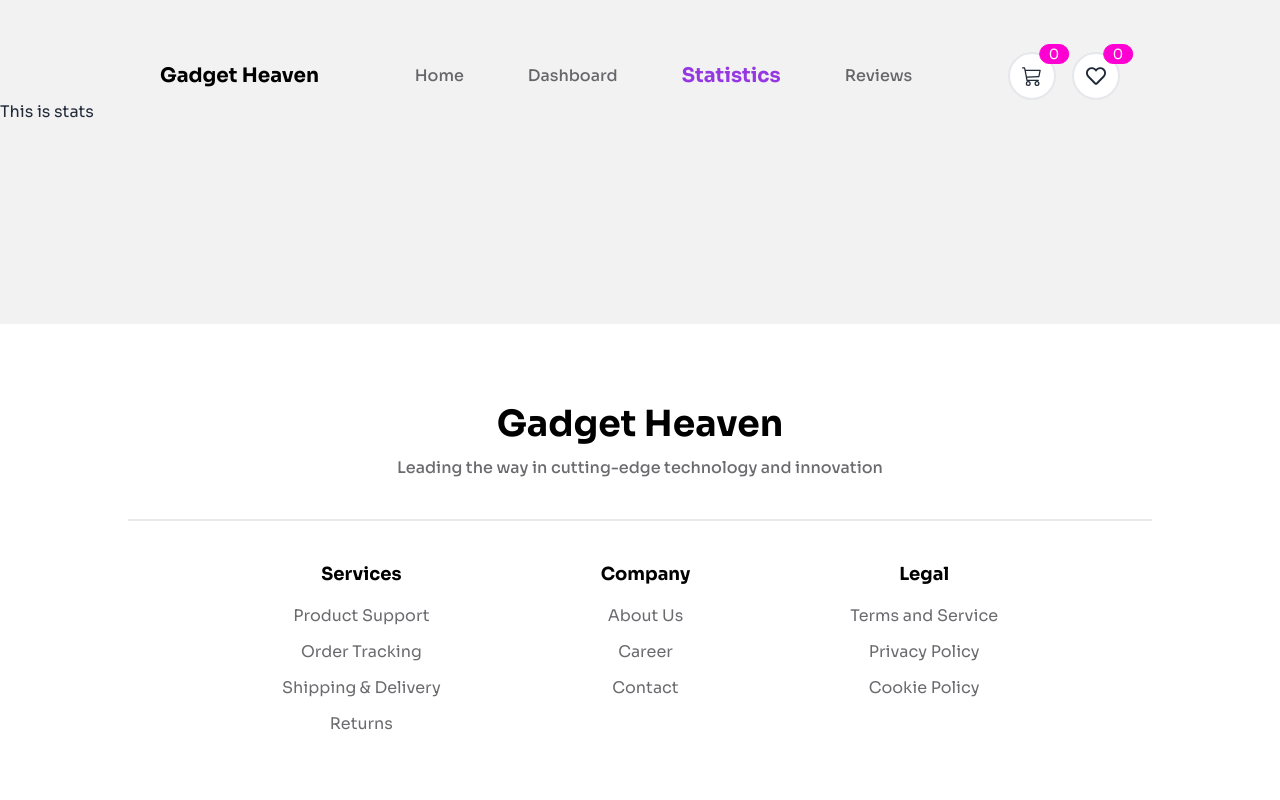
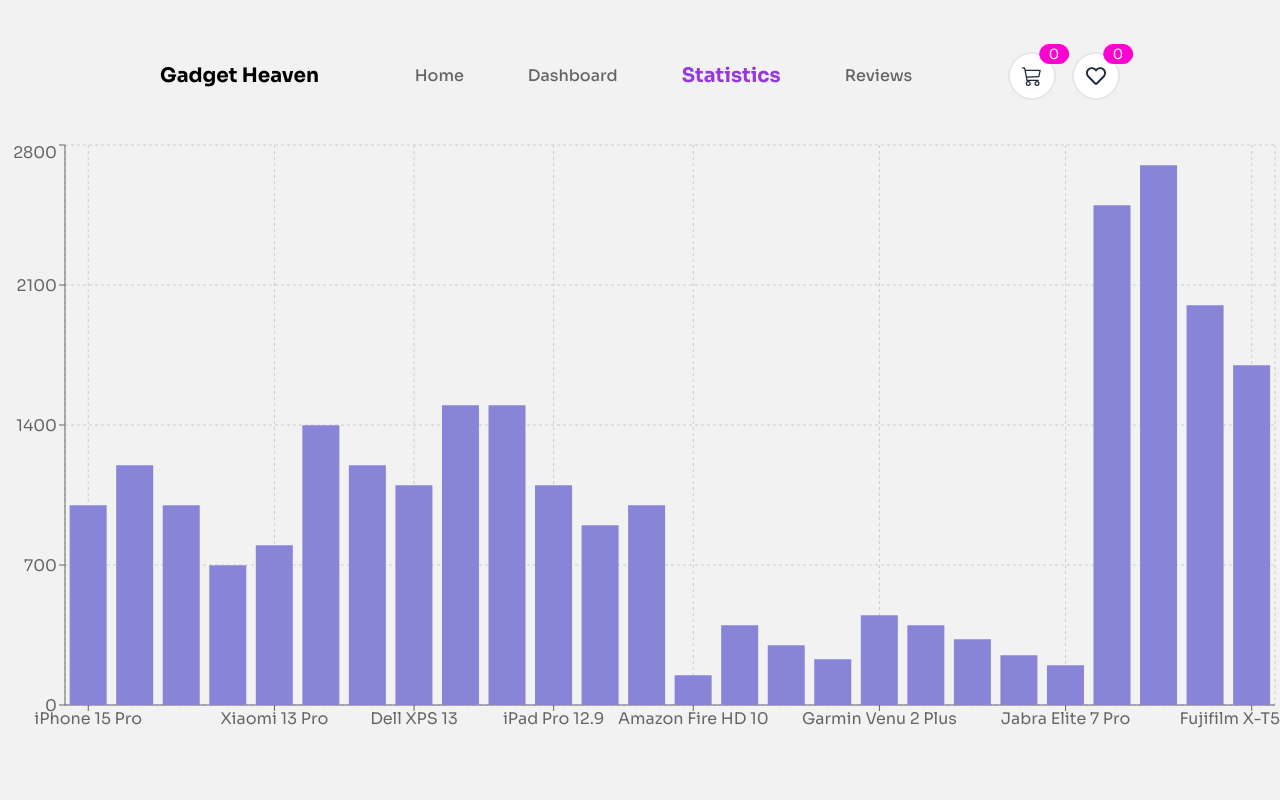
Before and after one commit to programming-hero-web-course-4/b10a8-gadget-heaven-kyoChiwow, a React (Vite) app: page /statistics in a window 1280 px wide. Shown: the top 800 px of the page. Built offline with nearby package versions, Linux system fonts and the light colour scheme.

Commit message:
Done with the project

```diff
--- a/package.json
+++ b/package.json
@@ -20,6 +20,7 @@
     "react-rating-stars-component": "^2.2.0",
     "react-router-dom": "^6.27.0",
     "react-toastify": "^10.0.6",
+    "recharts": "^2.13.3",
     "sort-by": "^1.2.0"
   },
   "devDependencies": {
--- a/src/components/Statistics/Statistics.jsx
+++ b/src/components/Statistics/Statistics.jsx
@@ -1,13 +1,35 @@
+import { useEffect } from "react";
 import { Helmet } from "react-helmet-async";
+import { useState } from "react";
+import { BarChart, Bar, XAxis, YAxis, CartesianGrid, Tooltip, ResponsiveContainer } from 'recharts';
 
 const Statistics = () => {
+  const [products, setProducts] = useState([]);
+  useEffect(() => {
+    fetch("gadgetsData.json")
+      .then((res) => res.json())
+      .then((data) => setProducts(data));
+  }, []);
+
+  const chartData = products.map((product) => ({
+    name: product.product_title,
+    price: product.price,
+  }));
   return (
-        <div>
+    <div className="mt-10">
       <Helmet>
         <title>Statistics | Gadget Heaven</title>
         <link rel="icon" href="/assets/favicon-16x16.png" />
       </Helmet>
-            <h1>This is stats</h1>
+      <ResponsiveContainer width="100%" height={600}>
+        <BarChart data={chartData}>
+          <CartesianGrid strokeDasharray="3 3" />
+          <XAxis dataKey="name" />
+          <YAxis />
+          <Tooltip />
+          <Bar dataKey="price" fill="#8884d8"/>
+        </BarChart>
+      </ResponsiveContainer>
     </div>
   );
 };
```
Also changed, not shown: 1 other file (tests, documents, lock files or other folders). Lines whose indentation alone changed are shown as unchanged.
